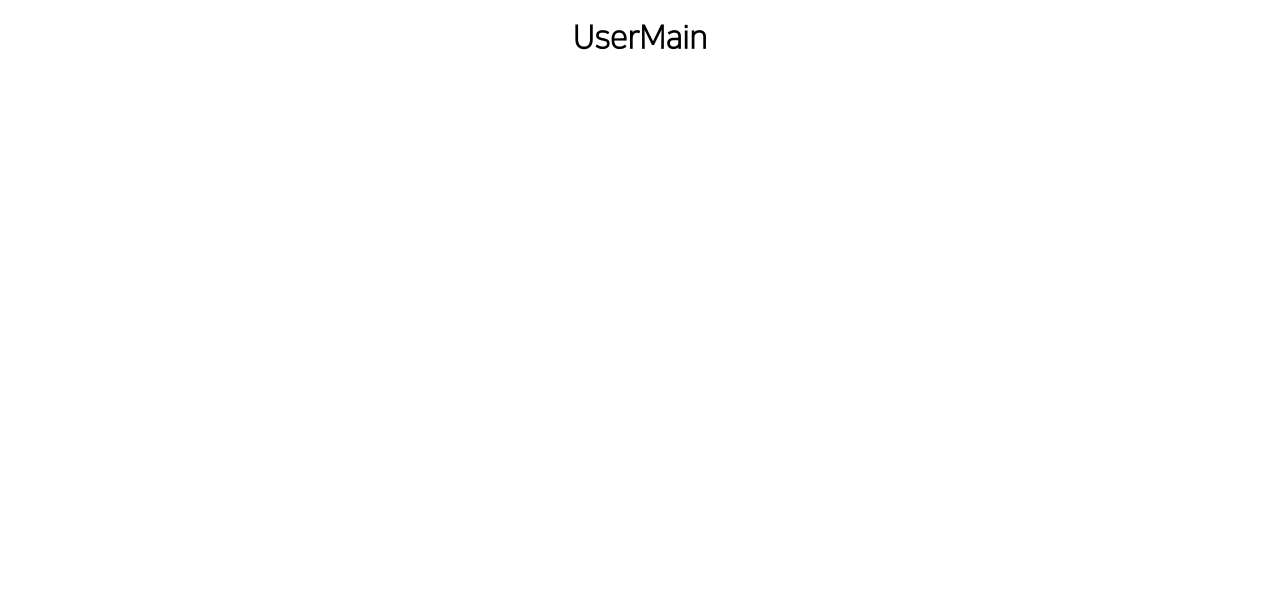
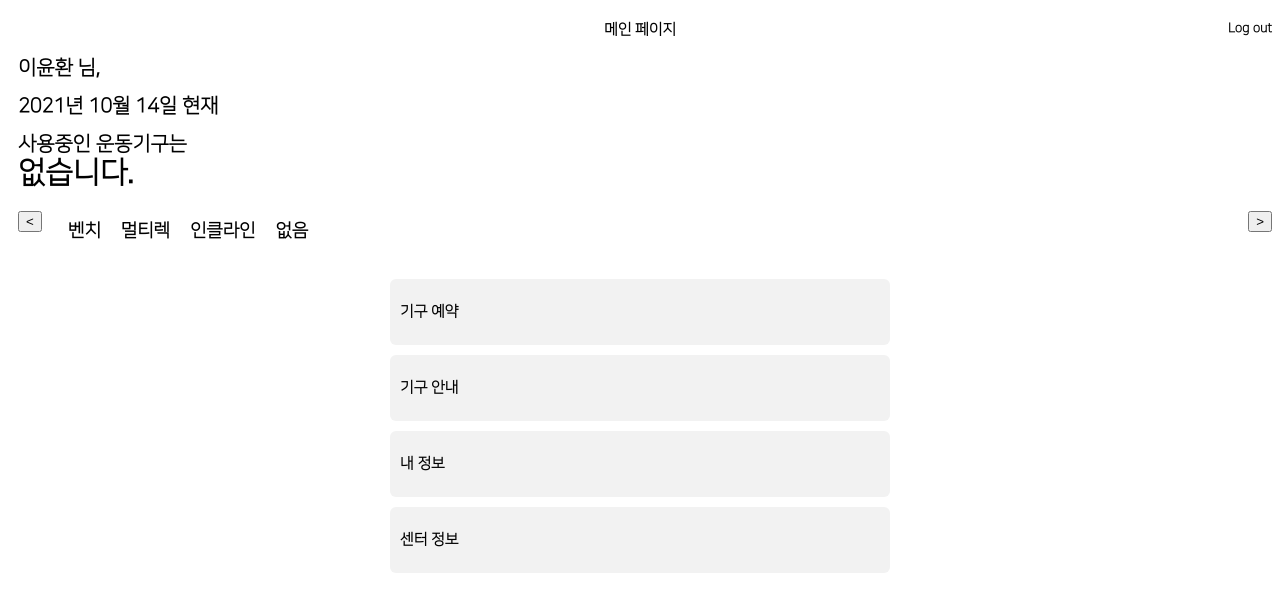
Before and after one commit to unannn/smart-gym, a React (Create React App) app: page /user in a window 1280 px wide. Shown: the top 612 px of the page. Built offline with nearby package versions, Linux system fonts and the light colour scheme.

Commit message:
Feature main page design

```diff
--- a/src/App.css
+++ b/src/App.css
@@ -47,7 +47,10 @@
   src: url("./fonts/NanumSquareB.ttf") format("truetype");
 }
 
-div,
+div {
+  font-family: "NanumSquare";
+}
+
 h1 {
   font-weight: 600;
   font-family: "NanumSquare";
--- /dev/null
+++ b/src/components/Logout.js
@@ -0,0 +1,14 @@
+import React from 'react';
+import styled from "styled-components";
+
+let StyledLogOut = styled.div`
+    font-size:13px;
+    float:right;
+    display:flex;
+`;
+
+function Logout(props) {
+    return <StyledLogOut>Log out</StyledLogOut>;
+}
+
+export default Logout;
--- /dev/null
+++ b/src/components/PageTitle.js
@@ -0,0 +1,16 @@
+import React from 'react';
+import { Children } from 'react';
+import styled from "styled-components";
+
+let StyledTitle = styled.div`
+    font-size:15px;
+    position: absolute;
+  left: 50%;
+  transform: translateX(-50%);
+`;
+
+function PageTitle(props) {
+    return <StyledTitle>{props.children}</StyledTitle>;
+}
+
+export default PageTitle;
--- /dev/null
+++ b/src/components/TopBar.js
@@ -0,0 +1,18 @@
+import React from 'react';
+import { Children } from 'react';
+import styled from "styled-components";
+import PageTitle from "./PageTitle";
+import Logout from "./Logout";
+
+let StyledTopBar = styled.div`
+  text-align: center;
+`;
+
+function TopBar(props) {
+    return (<StyledTopBar>
+        <PageTitle>{props.children}</PageTitle>
+        <Logout>Log out</Logout>
+    </StyledTopBar>);
+}
+
+export default TopBar;
--- a/src/pages/login/Login.js
+++ b/src/pages/login/Login.js
@@ -97,9 +97,9 @@ class Login extends React.Component {
                 <div>
                     <Box height="">
                         <form onSubmit={this.handleSubmit.bind(this)} autoComplete={"off"}>
-                            <InputText type='text' onChange={this.handleChange1.bind(this)} value={this.state.account.userID} placeholder="아이디 입력"></InputText>
+                            <InputText type='text' onChange={(event) => this.handleChange1(event)} value={this.state.account.userID} placeholder="아이디 입력"></InputText>
                             <br />
-                            <InputText type='password' onChange={this.handleChange2.bind(this)} value={this.state.account.userPassword} placeholder="비밀번호 입력"></InputText>
+                            <InputText type='password' onChange={(event) => this.handleChange2(event)} value={this.state.account.userPassword} placeholder="비밀번호 입력"></InputText>
                             <InputButton type="submit" value="로그인" onClick={this.login} />
                         </form>
 
--- a/src/pages/user/UserMain.js
+++ b/src/pages/user/UserMain.js
@@ -1,15 +1,157 @@
 import React from 'react';
+import styled from "styled-components";
+import PageTitle from '../../components/PageTitle';
+import Logout from '../../components/Logout';
+import TopBar from '../../components/TopBar';
 
 class UserMain extends React.Component {
     render() {
         return (
             <div>
                 <h1>
-                    UserMain
-                </h1>
-            </div>
+                    <div>
+                        <TopBar>메인 페이지</TopBar>
+                        <br />
+                        <StyledTodayRezBoard>
+                            <StyledName>이윤환 님,</StyledName>
+                            <StyledDate>2021년 10월 14일 현재</StyledDate>
+                            사용중인 운동기구는
+                            <StyledRecentUsing> 없습니다.</StyledRecentUsing>
+                            <StyledRezEquipList>
+                                <StyledLeftButton>{'<'}</StyledLeftButton>
+
+                                <StyledEquipUL>
+                                    <StyledEquipLI>
+                                        <StyledEquipElement>
+                                            벤치
+                                        </StyledEquipElement>
+                                    </StyledEquipLI>
+                                    <StyledEquipLI>
+                                        <StyledEquipElement>
+                                            멀티렉
+                                        </StyledEquipElement>
+                                    </StyledEquipLI>
+                                    <StyledEquipLI>
+                                        <StyledEquipElement>
+                                            인클라인
+                                        </StyledEquipElement>
+                                    </StyledEquipLI>
+                                    <StyledEquipLI>
+                                        <StyledEquipElement>
+                                            없음
+                                        </StyledEquipElement>
+                                    </StyledEquipLI>
+                                </StyledEquipUL>
+                                <StyledRightButton>{'>'}</StyledRightButton>
+                            </StyledRezEquipList>
+                        </StyledTodayRezBoard>
+                        <br />
+                        <StyledMenuList>
+                            <li>
+                                <StyledButtonArea>
+                                    <StyledMenuText>
+                                        기구 예약
+                                    </StyledMenuText>
+                                </StyledButtonArea>
+
+
+
+                            </li>
+                            <li>
+                                <StyledButtonArea>
+                                    <StyledMenuText>
+                                        기구 안내
+                                    </StyledMenuText>
+                                </StyledButtonArea>
+
+                            </li>
+                            <li>
+                                <StyledButtonArea>
+                                    <StyledMenuText>
+                                        내 정보
+                                    </StyledMenuText>
+                                </StyledButtonArea>
+                            </li>
+                            <li>
+                                <StyledButtonArea>
+                                    <StyledMenuText>
+                                        센터 정보
+                                    </StyledMenuText>
+                                </StyledButtonArea>
+                            </li>
+                        </StyledMenuList>
+
+                    </div>
+                </h1 >
+            </div >
         )
     }
 }
 
+var StyledEquipElement = styled.div`
+font-size:18px;
+padding:10px;
+`;
+var StyledEquipLI = styled.li`
+float:left;
+`;
+var StyledEquipUL = styled.ul`
+    list-style:none;
+`;
+var StyledLeftButton = styled.button`
+    float:left;
+`;
+var StyledRightButton = styled.button`
+ float:right;
+`;
+var StyledName = styled.div`
+font-size:20px;
+margin-bottom:15px;
+`;
+var StyledDate = styled.div`
+font-size:20px;
+margin-bottom:15px;
+`;
+var StyledRecentUsing = styled.div`
+font-size:30px;
+margin-bottom:15px;
+`;
+var StyledTodayRezBoard = styled.div`
+    text-align:left;
+    padding-left:10px;
+    font-size:20px;
+
+`;
+
+var StyledMenuText = styled.div`
+    font-size:15px;
+    display: inline-block;
+    margin-bottom:13px;
+    padding-left : 10px;
+    margin-bottom:15px;
+`;
+
+
+var StyledRezEquipList = styled.div`
+`;
+
+var StyledButtonArea = styled.div`
+    width:99%;
+    max-width:500px;
+    margin: 0 auto;
+    padding-top:10px;
+    padding-bottom:10px;
+    margin-top:10px;
+    background-color:#F2F2F2;
+    border-radius:6px;
+`
+
+
+var StyledMenuList = styled.ul`
+    list-style:none;
+    padding-left:0px;
+    text-align: left;
+`
+
+
 export default UserMain;
```
